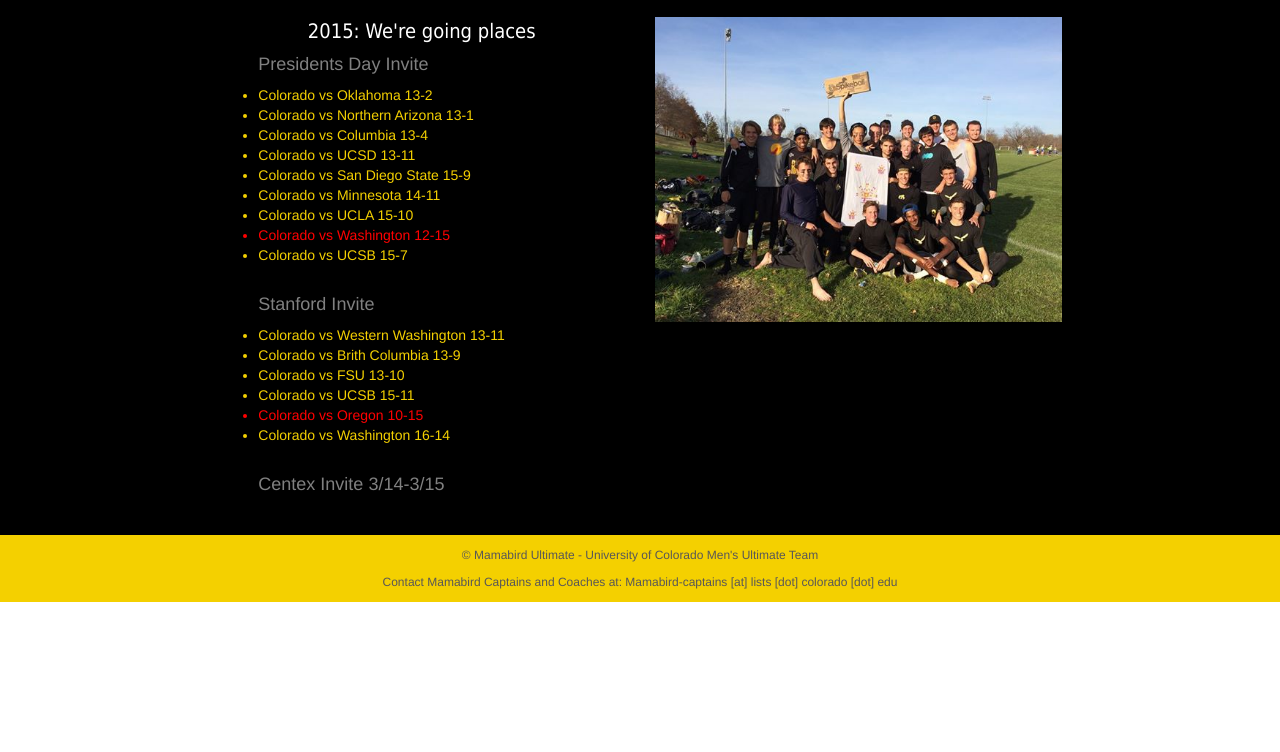
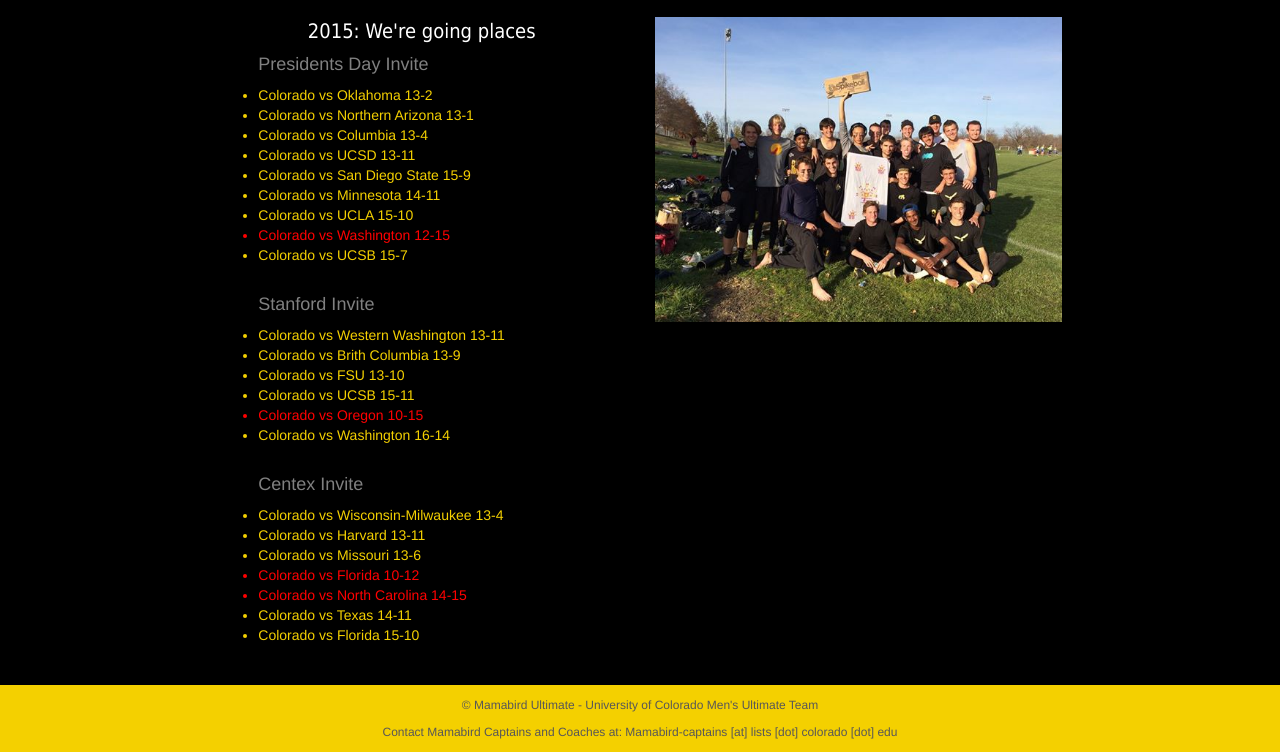
Before and after one commit to mattkgross/Mamabird, a plain HTML site: page schedule.html in a window 1280 px wide. Shown: the part 455-1207 px from the top of the page. Before the commit the page ends 1057 px from the top, so only its background shows below. Drawn offline with Linux system fonts and the light colour scheme; a web font is replaced by a local one.

Commit message:
added tournament info for centex

```diff
--- a/schedule.html
+++ b/schedule.html
@@ -108,8 +108,15 @@
                   <li style="color:red">Colorado vs Oregon 10-15</li>
                   <li>Colorado vs Washington 16-14</li>
                   <br>
-              <h4 style="color:grey">Centex Invite                           3/14-3/15</h4>
-            </ul>
+                  <h4 style="color:grey" >Centex Invite</h4>
+                  <li>Colorado vs Wisconsin-Milwaukee 13-4</li>
+                  <li>Colorado vs Harvard 13-11</li>
+                  <li>Colorado vs Missouri 13-6</li>
+                  <li style="color:red">Colorado vs Florida 10-12</li>
+                  <li style="color:red">Colorado vs North Carolina 14-15</li>
+                  <li>Colorado vs Texas 14-11</li>
+                  <li>Colorado vs Florida 15-10</li>
+            </ul>            </ul>
             </div>
             <div class="col-lg-4">
               <img src="img/mlc_2015.jpg" style="width:100%">
```
